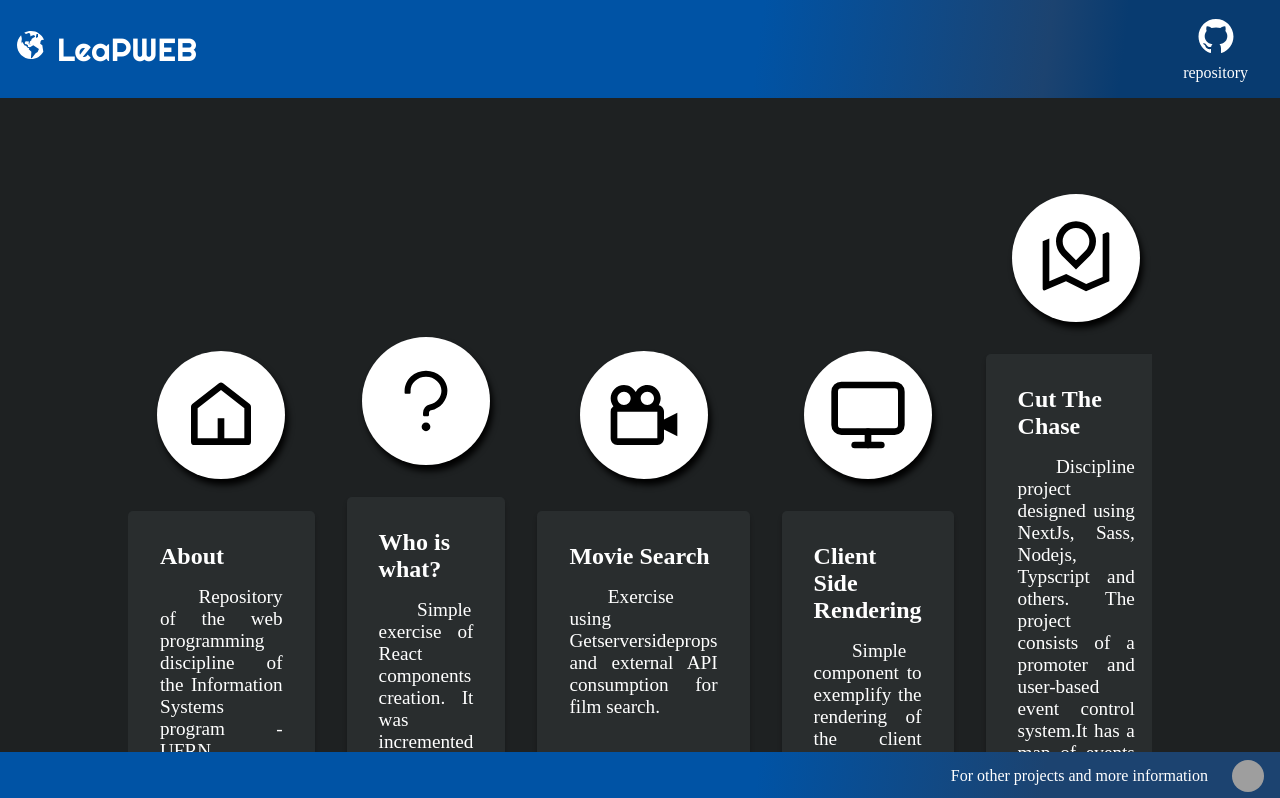
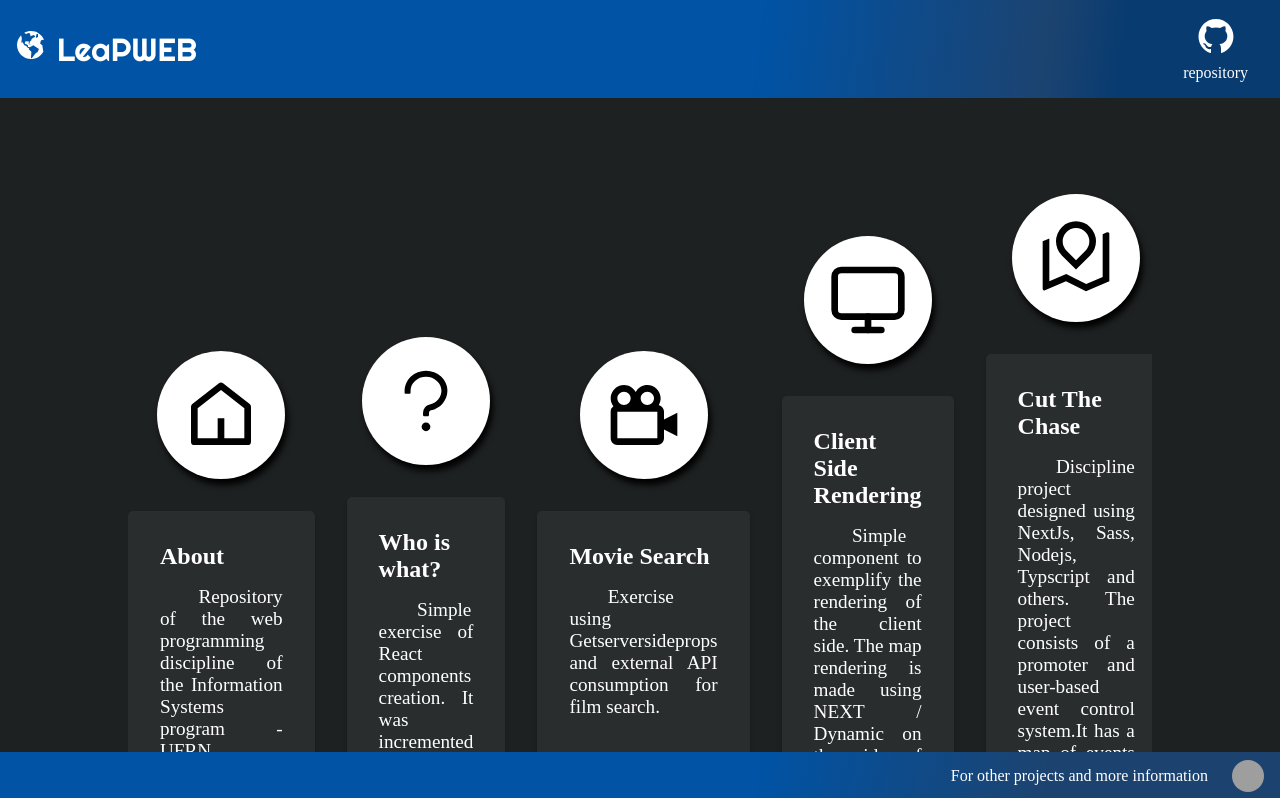
Before and after one commit to ZauJulio/LeaPWEB, a Next.js app in the folder src/: page / in a window 1280 px wide. Shown: the top 798 px of the page. Built offline with nearby package versions, Linux system fonts and the light colour scheme; grey boxes are pictures that could not be loaded.

Commit message:
change pages titles and increase description

```diff
--- a/src/pages/exercises/WhoIsWhat.tsx
+++ b/src/pages/exercises/WhoIsWhat.tsx
@@ -14,7 +14,7 @@ export default function Home() {
   return (
     <div className={styles.container}>
       <Head>
-        <title>LeaPWEB - Maria Preá</title>
+        <title>LeaPWEB - Who is what?</title>
       </Head>
 
       <main>
--- a/src/pages/index.tsx
+++ b/src/pages/index.tsx
@@ -45,7 +45,7 @@ export default function Home() {
           <Topic link="/plus/ClientSideRendering" logo={<FiMonitor />}>
             <TopicDescription
               name="Client Side Rendering"
-              description="Simple component to exemplify the rendering of the client side."
+              description="Simple component to exemplify the rendering of the client side. The map rendering is made using NEXT / Dynamic on the side of the client, reducing the server load for applications of this type."
             ></TopicDescription>
           </Topic>
 
--- a/src/pages/plus/ClientSideRendering.tsx
+++ b/src/pages/plus/ClientSideRendering.tsx
@@ -10,7 +10,7 @@ export default function ClientSideRendering() {
   return (
     <div className={styles.clientSideContainer}>
       <Head>
-        <title>LeaPWEB - Maria Preá</title>
+        <title>LeaPWEB - Client Side Rendering</title>
       </Head>
       <main>
         <Map />
```
